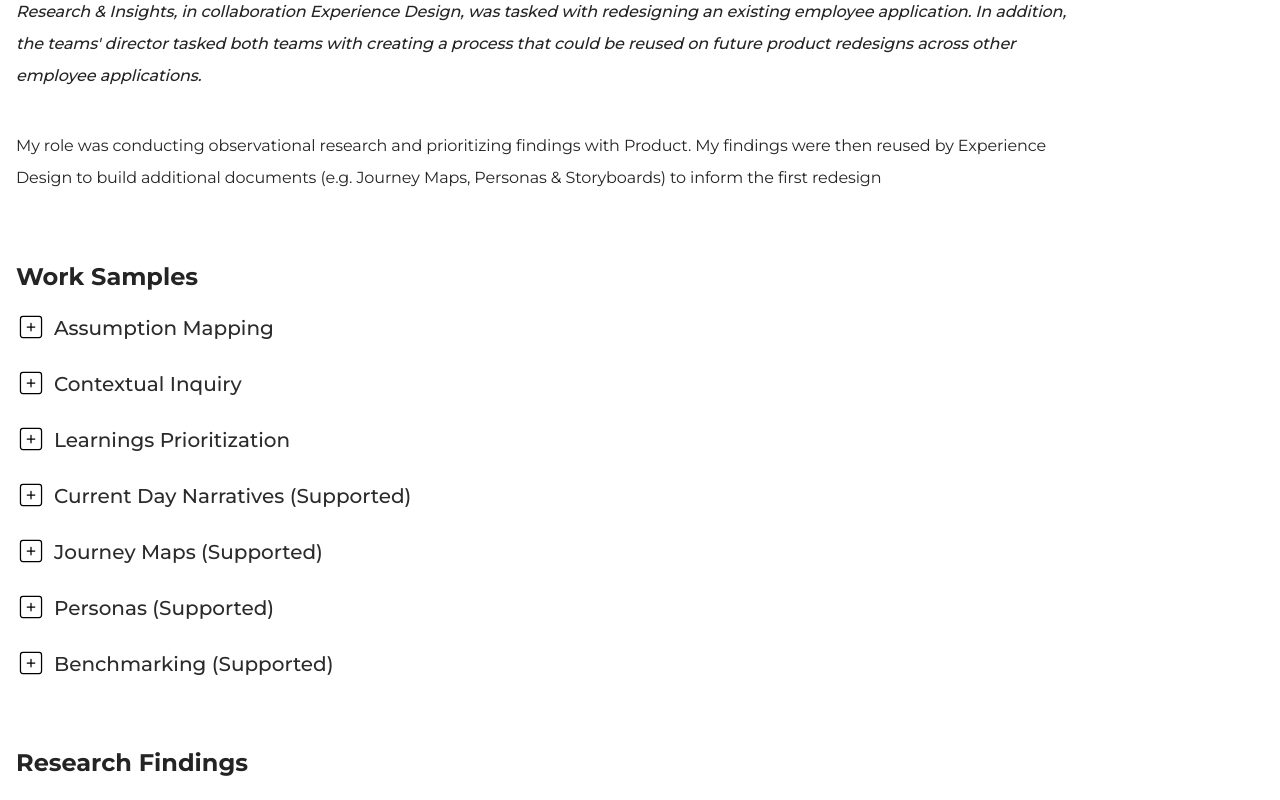
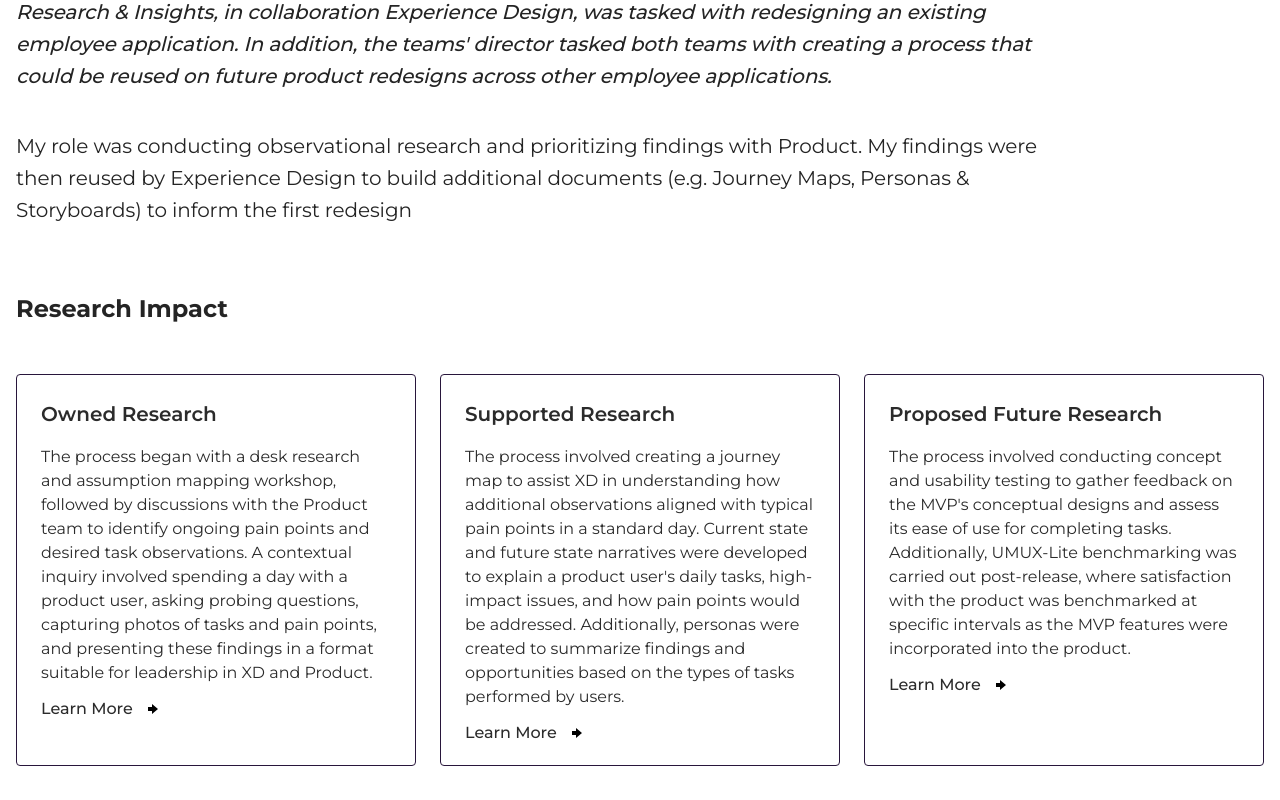
Before and after one commit to hasibulhasananik40420/client-portfolio, a React (Vite) app: page /driver-app in a window 1280 px wide. Shown: the part 360-1160 px from the top of the page. Built offline with nearby package versions, Linux system fonts and the light colour scheme.

Commit message:
new version added

```diff
--- a/src/Components/Footer/Footer.jsx
+++ b/src/Components/Footer/Footer.jsx
@@ -13,7 +13,7 @@ const Footer = () => {
     <div className="bg-[#F2F2F2] h-full w-full">
 
 
-       <div className="max-w-containerX mx-auto flex justify-between h-[328px] py-[66px] px-4 md:px-8 lg:px-4 2xl:px-0">
+       <div className="max-w-containerX mx-auto lg:flex md:flex-wrap justify-between lg:h-[328px] h-full py-[66px] px-4 md:px-8 lg:px-4 2xl:px-0">
 
 
        <Link to={"/"} className="flex items-center gap-4  h-[60px]">
@@ -30,8 +30,9 @@ const Footer = () => {
           </div>
         </Link>
 
-           <div>
+           <div className="mt-10 md:mt-10 lg:mt-0">
              <h1 className="text-[#2B2B2B] text-[16px] font-Montserrat font-medium leading-6">List</h1>
+
              <div className="flex items-center gap-3 mt-4">
 
                <img className="w-[92px] h-[60px]" src={image1} alt="" />
@@ -58,7 +59,7 @@ const Footer = () => {
            </div>
 
 
-              <div>
+              <div className="mt-10 md:mt-10 lg:mt-0">
               <div className="flex items-center gap-3">
 
                <img className="w-[92px] h-[60px]" src={image3} alt="" />
--- a/src/Components/ResearchCard/ResearchCardOne.jsx
+++ b/src/Components/ResearchCard/ResearchCardOne.jsx
@@ -24,18 +24,15 @@ const ResearchCardOne = () => {
 
   return (
     <div>
-    <div className="grid grid-cols-1 md:grid-cols-2 lg:grid-cols-3 gap-6 max-w-containerX mx-auto px-4 md:px-8 lg:px-4 py-[70px]">
+    <div className="grid grid-cols-1 md:grid-cols-2 lg:grid-cols-3 gap-6 max-w-containerX mx-auto mt-[48px]">
 
      {/* card1 */}
      <Link to='#OwnedResearch' onClick={handleClick} className="2xl:w-[424px] lg:w-[400px] w-full bg-white border-[1px] border-[#28163B] rounded-[4px] p-6 hover:bg-[#28163B] duration-300 cursor-pointer group">
-       <h1 className="text-[#2B2B2B] text-[20px] font-Playfair font-semibold leading-[30px] group-hover:text-white">
+       <h1 className="text-[#2B2B2B] text-[20px] font-Montserrat font-semibold leading-[30px] group-hover:text-white">
          Owned Research
        </h1>
        <p className="text-[#2B2B2B] text-[16px] font-Montserrat font-normal leading-6 mt-4 group-hover:text-white">
-       The process began with a desk research and assumption mapping workshop, followed by discussions with the Product team to identify ongoing pain points and desired task observations. A contextual inquiry involved spending a day with a product user, asking probing questions, capturing photos of tasks and pain points, and presenting these findings in a format suitable for leadership in XD and Product. Finally, a prioritization workshop categorized the insights by impact and guided the determination of requirements for the next-generation product's MVP.
-
-
-
+       The process began with a desk research and assumption mapping workshop, followed by discussions with the Product team to identify ongoing pain points and desired task observations. A contextual inquiry involved spending a day with a product user, asking probing questions, capturing photos of tasks and pain points, and presenting these findings in a format suitable for leadership in XD and Product.
        </p>
 
        <span className="flex items-center gap-3 mt-4">
@@ -51,11 +48,11 @@ const ResearchCardOne = () => {
 
      {/* card2 */}
      <Link to='#SupportedResearch' onClick={handleClick} className="2xl:w-[424px] lg:w-[400px] w-full bg-white border-[1px] border-[#28163B] rounded-[4px] p-6 hover:bg-[#28163B] duration-300 cursor-pointer group">
-       <h1 className="text-[#2B2B2B] text-[20px] font-Playfair font-semibold leading-[30px] group-hover:text-white">
+       <h1 className="text-[#2B2B2B] text-[20px] font-Montserrat font-semibold leading-[30px] group-hover:text-white">
        Supported Research
        </h1>
        <p className="text-[#2B2B2B] text-[16px] font-Montserrat font-normal leading-6 mt-4 group-hover:text-white">
-       The process involved creating a journey map to assist XD in understanding how additional observations aligned with typical pain points in a standard day. Current state and future state narratives were developed to explain a product user's daily tasks, high-impact issues, and how pain points would be addressed. Additionally, personas were created to summarize findings and opportunities based on the types of tasks performed by users. Lastly, I served as a reviewer in a UMUX-Lite benchmarking effort to establish a baseline metric for user satisfaction with the existing product before its release.
+       The process involved creating a journey map to assist XD in understanding how additional observations aligned with typical pain points in a standard day. Current state and future state narratives were developed to explain a product user's daily tasks, high-impact issues, and how pain points would be addressed. Additionally, personas were created to summarize findings and opportunities based on the types of tasks performed by users.
 
        </p>
 
@@ -72,7 +69,7 @@ const ResearchCardOne = () => {
 
      {/* card3 */}
      <Link to='#ProposedResearch' onClick={handleClick} className="2xl:w-[424px] lg:w-[400px] w-full bg-white border-[1px] border-[#28163B] rounded-[4px] p-6 hover:bg-[#28163B] duration-300 cursor-pointer group">
-       <h1 className="text-[#2B2B2B] text-[20px] font-Playfair font-semibold leading-[30px] group-hover:text-white">
+       <h1 className="text-[#2B2B2B] text-[20px] font-Montserrat font-semibold leading-[30px] group-hover:text-white">
        Proposed Future Research
        </h1>
        <p className="text-[#2B2B2B] text-[16px] font-Montserrat font-normal leading-6 mt-4 group-hover:text-white">
--- a/src/Pages/DetailsOne/DetailsOne.jsx
+++ b/src/Pages/DetailsOne/DetailsOne.jsx
@@ -5,6 +5,7 @@ import Navbar from '../../Components/Navbar/Navbar'
 import Footer from '../../Components/Footer/Footer'
 import { Helmet } from 'react-helmet-async';
 import FaqSlider from '../../Components/FaqSlider/FaqSlider';
+import ResearchCardOne from '../../Components/ResearchCard/ResearchCardOne';
 
 
 const DetailsOne = () => {
@@ -19,7 +20,7 @@ const DetailsOne = () => {
       <div className="max-w-containerX mx-auto px-4 md:px-8 lg:px-4 mt-[48px]">
 
        <div className='lg:w-[1056px] w-full'>
-       <h1 className="text-[#242424] text-[42px] font-Montserrat font-bold leading-[52px] tracking-[-0.5px]">Product Redesign: Driver Application</h1>
+       <h1 className="text-[#242424] md:text-[42px] text-[34px] font-Montserrat font-bold md:leading-[52px] leading-[50px] tracking-[-0.5px]">Product Redesign: Driver Application</h1>
 
      <p className='text-[#242424] text-[20px] mt-4 font-Montserrat font-semibold leading-[30px]'>Creating a repeatable process for redesigning products</p>
 
@@ -27,13 +28,23 @@ const DetailsOne = () => {
 
        <h3 className='text-[#242424] text-[24px] mt-[66px] font-Montserrat font-bold leading-[34px]'>Background</h3>
 
-        <p className='mt-[18px] text-[#242424] font-Montserrat font-medium leading-8 tracking-[-0.1px] italic'>Research & Insights, in collaboration Experience Design, was tasked with redesigning an existing employee application. In addition, the teams' director tasked both teams with creating a process that could be reused on future product redesigns across other employee applications.</p>
+        <p className='mt-[18px] text-[#242424] text-[20px] font-Montserrat font-medium leading-8 tracking-[-0.1px] italic'>Research & Insights, in collaboration Experience Design, was tasked with redesigning an existing employee application. In addition, the teams' director tasked both teams with creating a process that could be reused on future product redesigns across other employee applications.</p>
 
-         <p className='mt-[38px] text-[#242424] font-Montserrat font-normal leading-8 tracking-[-0.1px]'>My role was conducting observational research and prioritizing findings with Product. My findings were then reused by Experience Design to build additional documents (e.g. Journey Maps, Personas & Storyboards) to inform the first redesign</p>
-
+         <p className='mt-[38px] text-[#242424] text-[20px] font-Montserrat font-normal leading-8 tracking-[-0.1px]'>My role was conducting observational research and prioritizing findings with Product. My findings were then reused by Experience Design to build additional documents (e.g. Journey Maps, Personas & Storyboards) to inform the first redesign</p>
 
 
        </div>
+
+
+        <div>
+        <h1 className="text-[#242424] text-[24px] font-bold font-Montserrat leading-[34px] mt-[66px]">
+              Research Impact
+            </h1>
+
+            <ResearchCardOne/>
+
+
+        </div>
 
 
         <div className='mt-[66px]'>
--- a/src/Pages/Home/Header.jsx
+++ b/src/Pages/Home/Header.jsx
@@ -86,8 +86,8 @@ const Header = () => {
               <div className="lg:w-[400px] w-full rounded-[12px] border-[1px] border-[#EAECF0]" style={{boxShadow:" 0px 1px 2px 0px rgba(16, 24, 40, 0.05)"}}>
 
                 <Link to={"/driver-app"} className="bg-[#F9FAFB] h-[320px] p-6 flex flex-col gap-2 justify-center items-center cursor-pointer">
-                  <h1 className="text-[#242424] text-[28px] font-Montserrat font-semibold leading-[38px]">Driver App </h1>
-                   <p className="text-[#242424] text-[20px] font-Montserrat font-medium leading-[30px]">Product Redesign</p>
+                  <h1 className="text-[#242424] text-[28px] font-Montserrat font-semibold leading-[38px]">Product Redesign </h1>
+                   <p className="text-[#242424] text-[20px] font-Montserrat font-medium leading-[30px]">Driver App</p>
                 </Link>
 
                  <div className="px-6 py-[32px]">
@@ -101,8 +101,8 @@ const Header = () => {
                   <div className="lg:w-[400px] w-full rounded-[12px] border-[1px] border-[#EAECF0]" style={{boxShadow:" 0px 1px 2px 0px rgba(16, 24, 40, 0.05)"}}>
 
                 <Link  to={"/fuel-stops"} className="bg-[#F9FAFB] h-[320px] p-6 flex flex-col gap-2 justify-center items-center cursor-pointer">
-                  <h1 className="text-[#242424] text-[28px] font-Montserrat font-semibold leading-[38px]">New ML/AI Feature </h1>
-                   <p className="text-[#242424] text-[20px] font-Montserrat font-medium leading-[30px]">Suggested Fuel Stops</p>
+                  <h1 className="text-[#242424] text-[28px] font-Montserrat font-semibold leading-[38px]">Suggested Fuel Stops </h1>
+                   <p className="text-[#242424] text-[20px] font-Montserrat font-medium leading-[30px]">New ML/AI Feature</p>
                 </Link>
 
                  <div className="px-6 py-[32px]">
@@ -116,8 +116,8 @@ const Header = () => {
                     <div className="lg:w-[400px] w-full rounded-[12px] border-[1px] border-[#EAECF0]" style={{boxShadow:" 0px 1px 2px 0px rgba(16, 24, 40, 0.05)"}}>
 
                 <Link   to={"/automated-equipment-dispatching"} className="bg-[#F9FAFB] h-[320px] p-6 flex flex-col gap-2 justify-center items-center cursor-pointer">
-                  <h1 className="text-[#242424] text-[28px] font-Montserrat font-semibold leading-[38px]">New ML/AI Feature </h1>
-                   <p className="text-[#242424] text-[20px] font-Montserrat font-medium leading-[30px]">Automated Dispatching</p>
+                  <h1 className="text-[#242424] text-[28px] font-Montserrat font-semibold leading-[38px]">Automated Dispatching </h1>
+                   <p className="text-[#242424] text-[20px] font-Montserrat font-medium leading-[30px]">New ML/AI Feature</p>
                 </Link>
 
                  <div className="px-6 py-[32px]">
```
